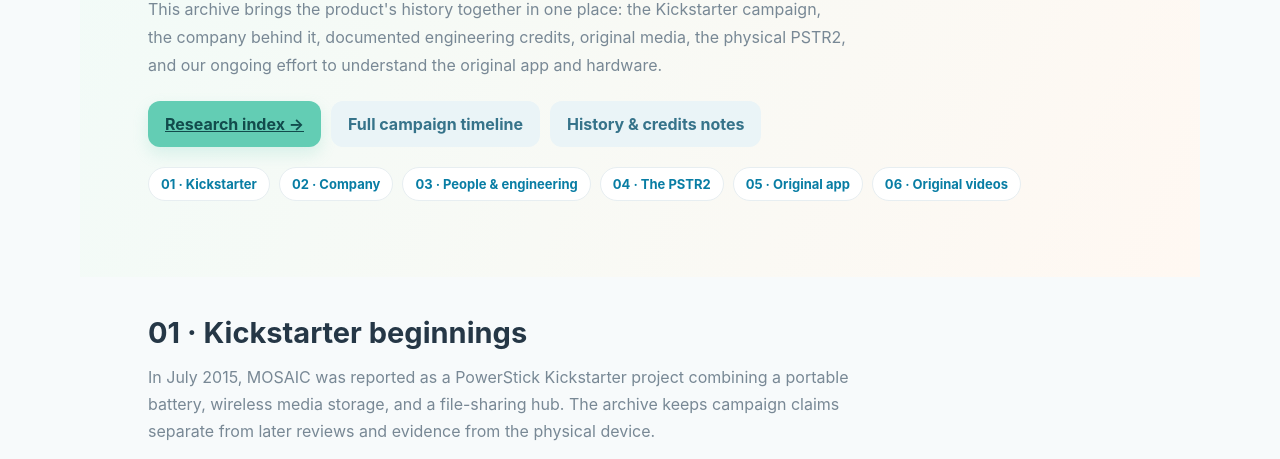
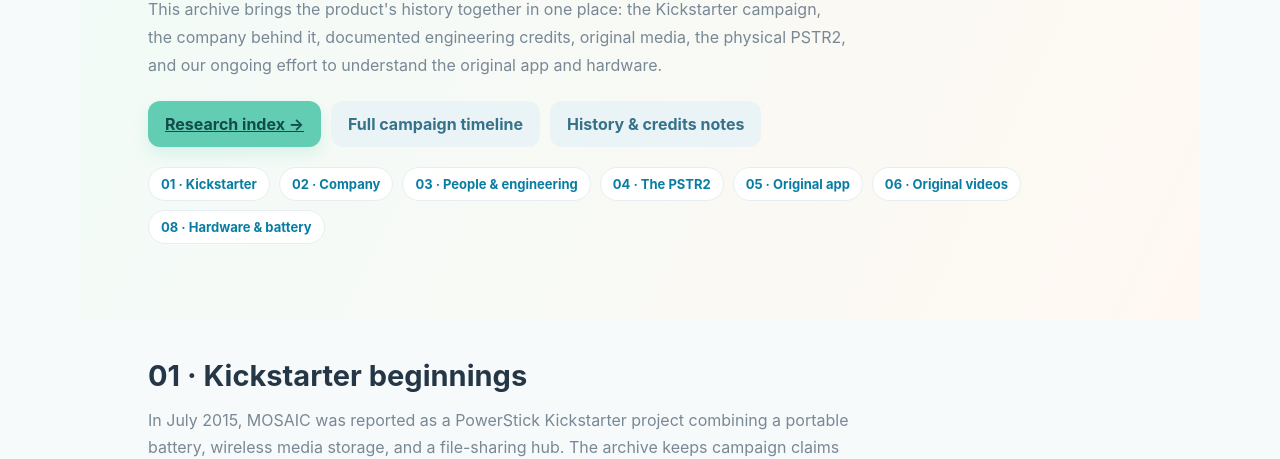
Before and after one commit to Wonka15/MOSAIC-Powerstick-Modern, a plain HTML site: page research.html in a window 1280 px wide. Shown: the part 305-764 px from the top of the page. Drawn offline with Linux system fonts and the light colour scheme.

Commit message:
Link hardware section in research archive navigation

```diff
--- a/research.html
+++ b/research.html
@@ -68,6 +68,7 @@
           <a href="#device">04 · The PSTR2</a>
           <a href="#app">05 · Original app</a>
           <a href="#media">06 · Original videos</a>
+          <a href="#hardware">08 · Hardware &amp; battery</a>
         </nav>
       </section>
 
```
